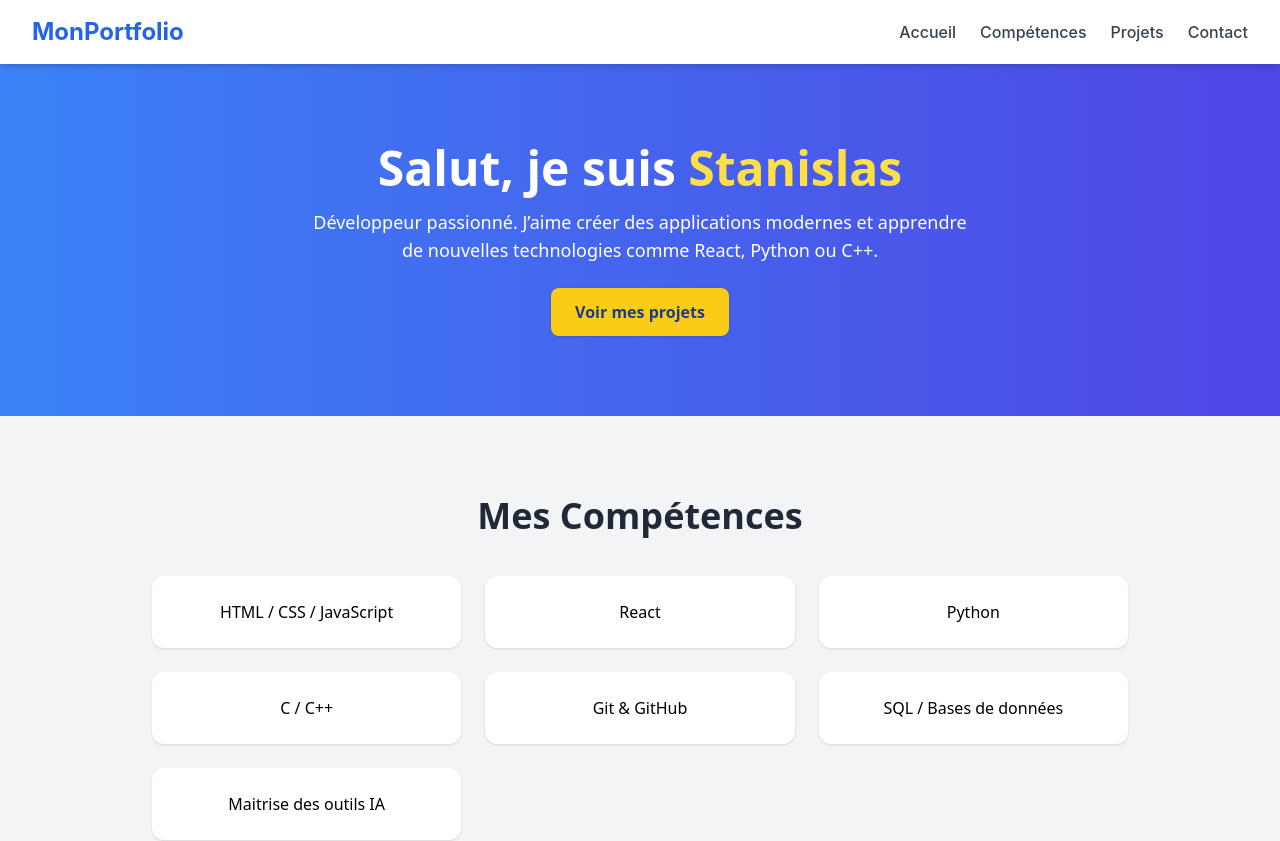
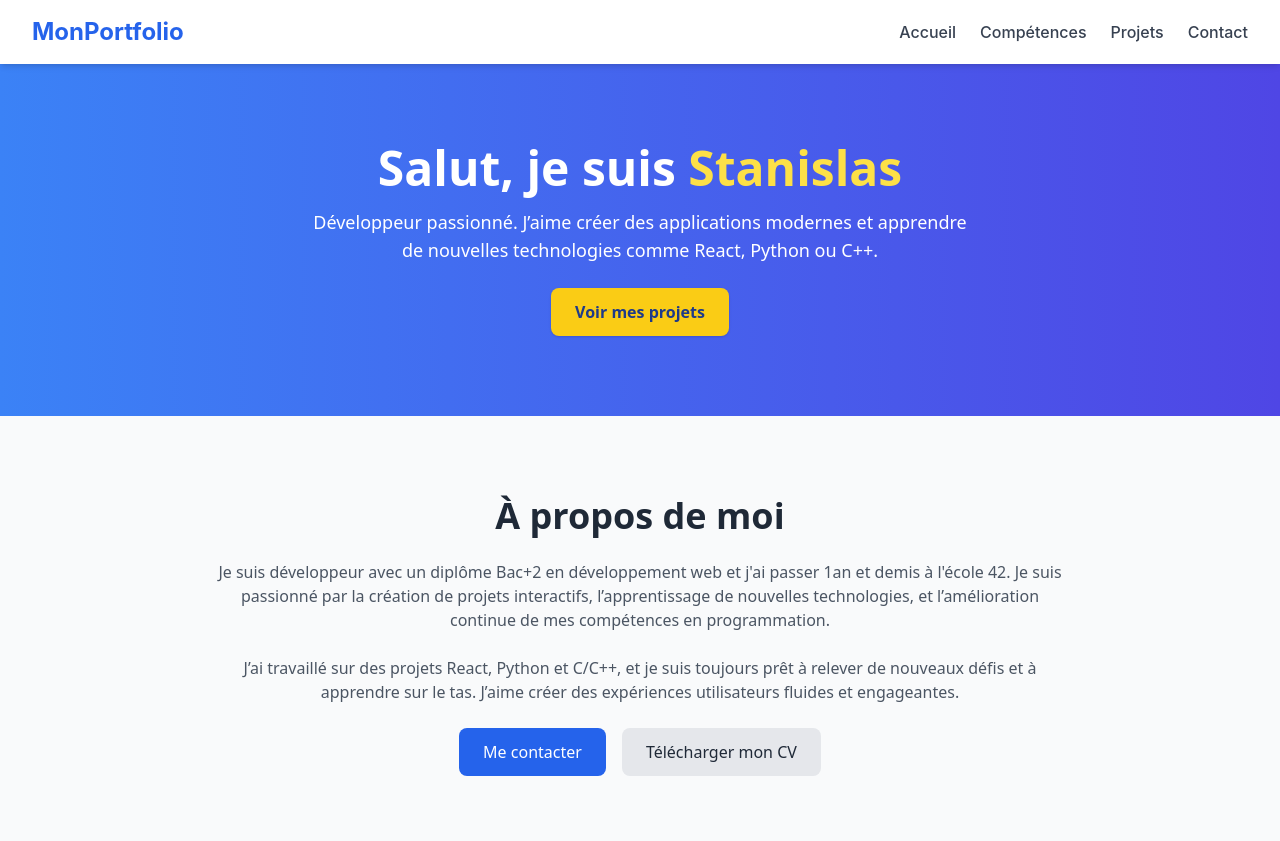
Before and after one commit to shiro76/Portfolio, a React (Create React App) app: page / in a window 1280 px wide. Shown: the top 841 px of the page. Built offline with nearby package versions, Linux system fonts and the light colour scheme.

Commit message:
add About components

```diff
--- a/src/AppPortfolio.js
+++ b/src/AppPortfolio.js
@@ -5,12 +5,15 @@ import Skills from "./components/Skills";
 import Projects from "./components/Projects";
 import Contact from "./components/Contact";
 import Footer from "./components/Footer";
+import About from "./components/About";
+
 
 export default function AppPortfolio() {
   return (
     <div className="font-sans">
       {/* <Header /> */}
       <Hero />
+      <About/>
       <Skills />
       <Projects />
       <Contact />
--- /dev/null
+++ b/src/components/About.js
@@ -0,0 +1,37 @@
+import React from "react";
+
+export default function About() {
+  return (
+    <section id="about" className="py-20 bg-gray-50 dark:bg-gray-900">
+      <div className="max-w-4xl mx-auto px-6 text-center">
+        <h2 className="text-4xl font-bold mb-6 text-gray-800 dark:text-white">
+          À propos de moi
+        </h2>
+        <p className="text-gray-600 dark:text-gray-300 mb-6">
+          Je suis développeur avec un diplôme Bac+2 en développement web et j'ai passer 1an et demis à l'école 42.
+          Je suis passionné par la création de projets interactifs, l’apprentissage de nouvelles technologies,
+          et l’amélioration continue de mes compétences en programmation.
+        </p>
+        <p className="text-gray-600 dark:text-gray-300 mb-6">
+          J’ai travaillé sur des projets React, Python et C/C++, et je suis toujours prêt à relever de nouveaux défis et à apprendre sur le tas.
+          J’aime créer des expériences utilisateurs fluides et engageantes.
+        </p>
+        <div className="flex justify-center space-x-4">
+          <a
+            href="#contact"
+            className="bg-blue-600 text-white px-6 py-3 rounded-lg hover:bg-blue-500 transition"
+          >
+            Me contacter
+          </a>
+          <a
+            href="/CV_Stanislas.pdf"
+            target="_blank"
+            className="bg-gray-200 text-gray-800 px-6 py-3 rounded-lg hover:bg-gray-300 transition"
+          >
+            Télécharger mon CV
+          </a>
+        </div>
+      </div>
+    </section>
+  );
+}
```
